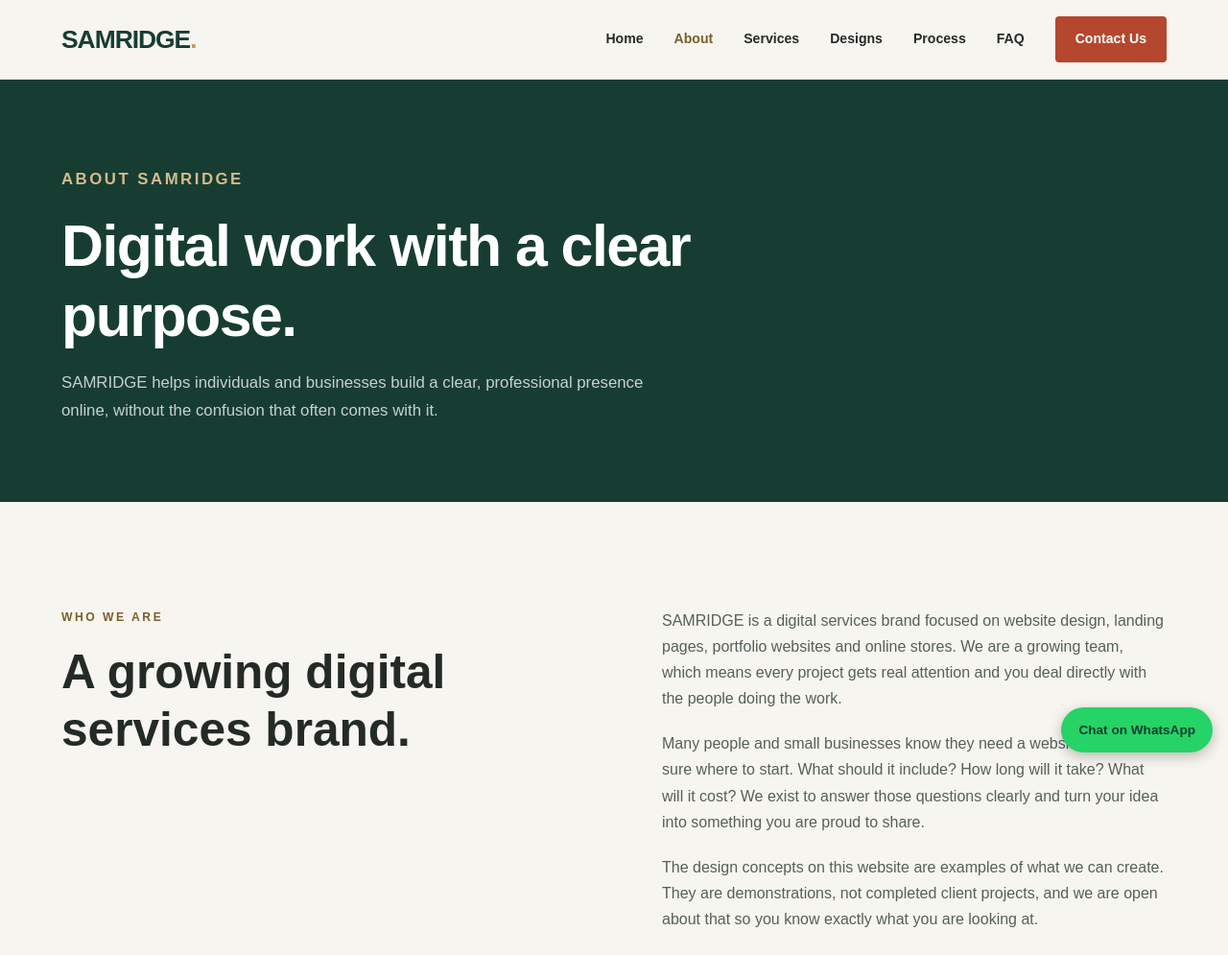
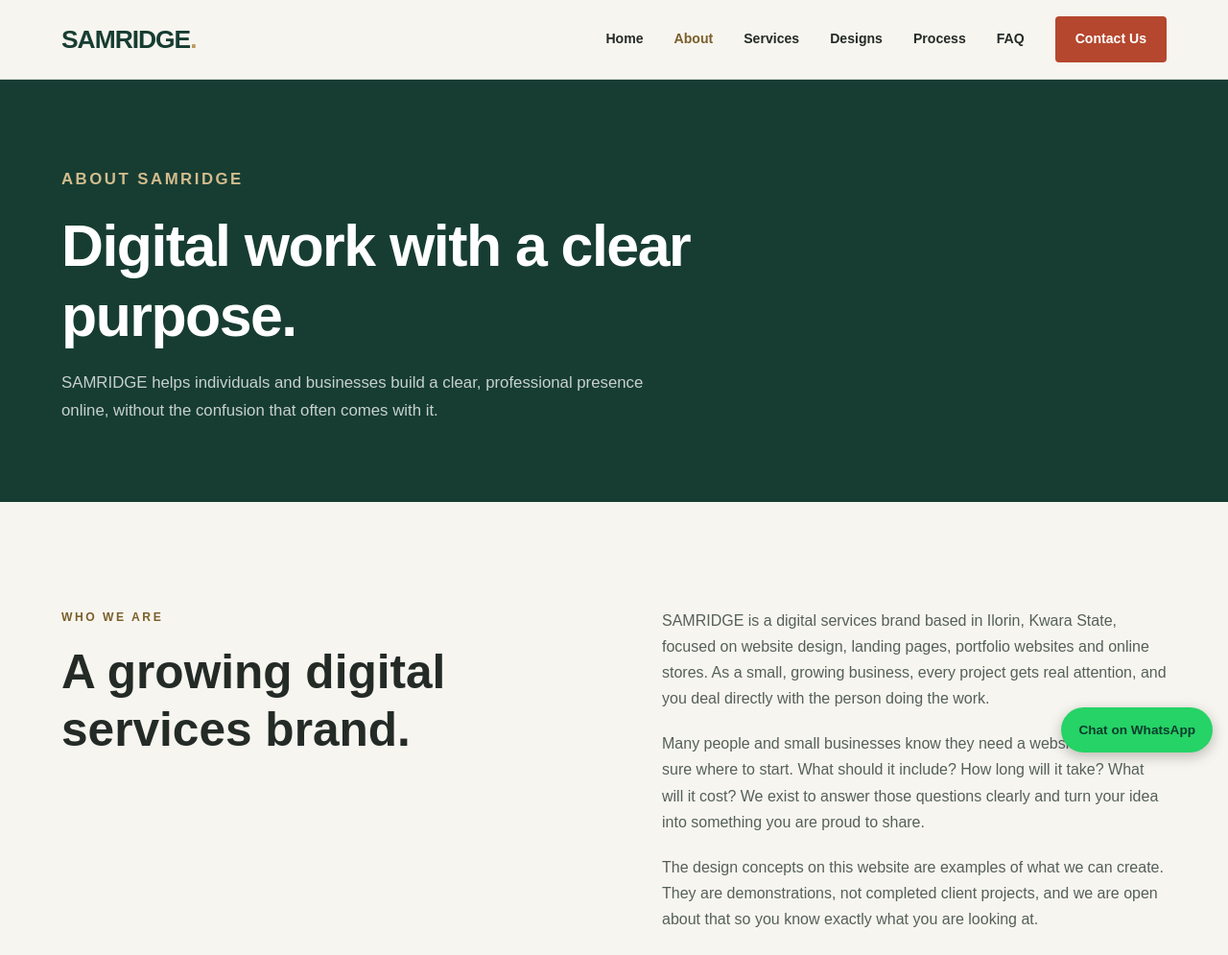
Before and after one commit to samah-076/samridge-website, a plain HTML site: page about.html in a window 1280 px wide. Shown: the top 995 px of the page at 96% size. Drawn offline with Linux system fonts and the light colour scheme.

Commit message:
Update about.html

```diff
--- a/about.html
+++ b/about.html
@@ -3,13 +3,13 @@
 <head>
     <meta charset="UTF-8">
     <meta name="viewport" content="width=device-width, initial-scale=1.0">
-    <title>About SAMRIDGE | Website Design &amp; Digital Services</title>
-    <meta name="description" content="Learn who SAMRIDGE is, what we believe, and how we help individuals and businesses build a clear, professional presence online.">
+    <title>About SAMRIDGE | Website Design in Ilorin</title>
+    <meta name="description" content="Learn who SAMRIDGE is, a website design business based in Ilorin, Kwara State, and how we help individuals and businesses build a clear, professional presence online.">
     <meta name="robots" content="index, follow">
     <meta name="theme-color" content="#173D32">
 
     <meta property="og:type" content="website">
-    <meta property="og:title" content="About SAMRIDGE | Website Design &amp; Digital Services">
+    <meta property="og:title" content="About SAMRIDGE | Website Design in Ilorin">
     <meta property="og:description" content="Who SAMRIDGE is, what we believe, and how we work.">
     <meta property="og:url" content="https://samah-076.github.io/samridge-website/about.html">
     <meta property="og:image" content="https://samah-076.github.io/samridge-website/og-image.png">
@@ -68,10 +68,10 @@
 
                 <div class="intro-text">
                     <p>
-                        SAMRIDGE is a digital services brand focused on website design,
-                        landing pages, portfolio websites and online stores. We are a
-                        growing team, which means every project gets real attention and
-                        you deal directly with the people doing the work.
+                        SAMRIDGE is a digital services brand based in Ilorin, Kwara State,
+                        focused on website design, landing pages, portfolio websites and
+                        online stores. As a small, growing business, every project gets
+                        real attention, and you deal directly with the person doing the work.
                     </p>
                     <p>
                         Many people and small businesses know they need a website but are
@@ -240,7 +240,8 @@
 
             <div class="footer-bottom">
                 <p>© <span id="year"></span> SAMRIDGE. All rights reserved.</p>
-                <a href="contact.html#privacy">Privacy note</a>
+                <a href="privacy.html">Privacy Policy</a>
+                <a href="terms.html">Terms &amp; Conditions</a>
             </div>
 
         </div>
```
